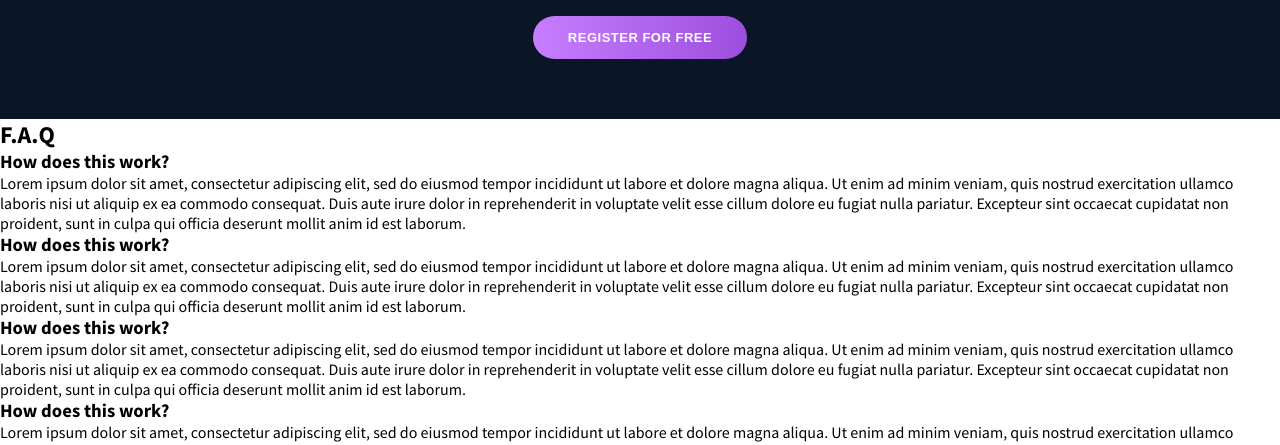
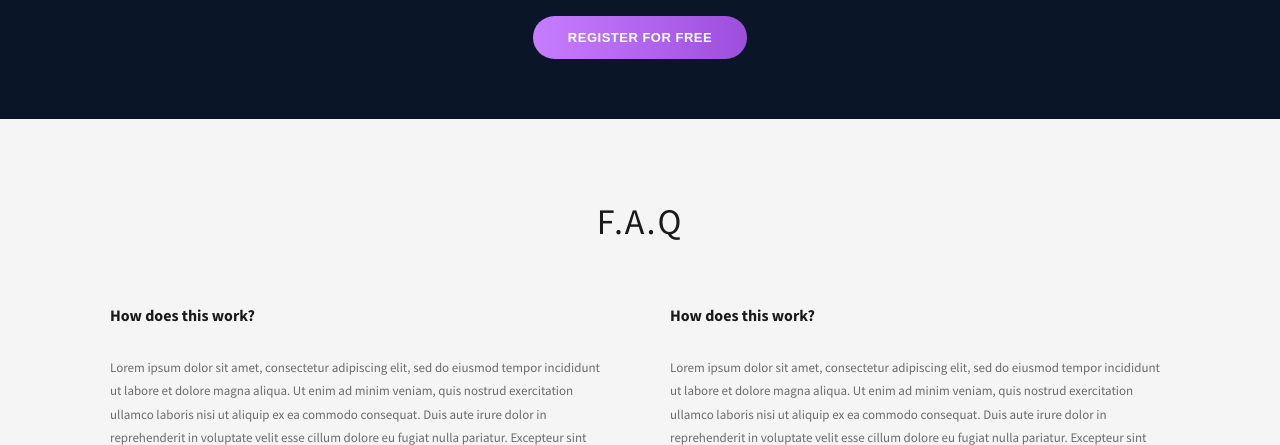
Before and after one commit to dev-baff/alx_html_css, a plain HTML site: page css_advanced/index.html in a window 1280 px wide. Shown: the part 2030-2475 px from the top of the page. Drawn offline with Linux system fonts and the light colour scheme.

Commit message:
feat: add FAQ section

```diff
--- a/css_advanced/index.html
+++ b/css_advanced/index.html
@@ -201,7 +201,7 @@
         </div>
         <button>REGISTER FOR FREE</button>
       </section>
-      <section>
+      <section class="faq">
         <h2>F.A.Q</h2>
         <div>
           <div>
--- a/css_advanced/styles.css
+++ b/css_advanced/styles.css
@@ -456,3 +456,51 @@ header nav a {
   transform: translateY(-2px);
   box-shadow: 0 8px 20px rgba(199, 125, 255, 0.4);
 }
+
+/* F.A.Q Section Styles */
+.faq {
+  background-color: #f5f5f5;
+  padding: 80px 40px;
+  text-align: center;
+}
+
+.faq h2 {
+  color: #1a1a1a;
+  font-size: 36px;
+  font-weight: 300;
+  letter-spacing: 2px;
+  margin-bottom: 60px;
+}
+
+.faq > div {
+  display: flex;
+  justify-content: center;
+  gap: 60px;
+  max-width: 1200px;
+  margin: 0 auto;
+}
+
+.faq > div > div {
+  flex: 1;
+  max-width: 500px;
+}
+
+.faq > div > div > div {
+  text-align: left;
+  margin-bottom: 30px;
+}
+
+.faq h3 {
+  color: #1a1a1a;
+  font-size: 16px;
+  font-weight: 600;
+  margin-bottom: 15px;
+  line-height: 1.4;
+}
+
+.faq > div > div > div:nth-child(even) {
+  color: #6b6b6b;
+  font-size: 13px;
+  line-height: 1.8;
+  margin-bottom: 40px;
+}
```
